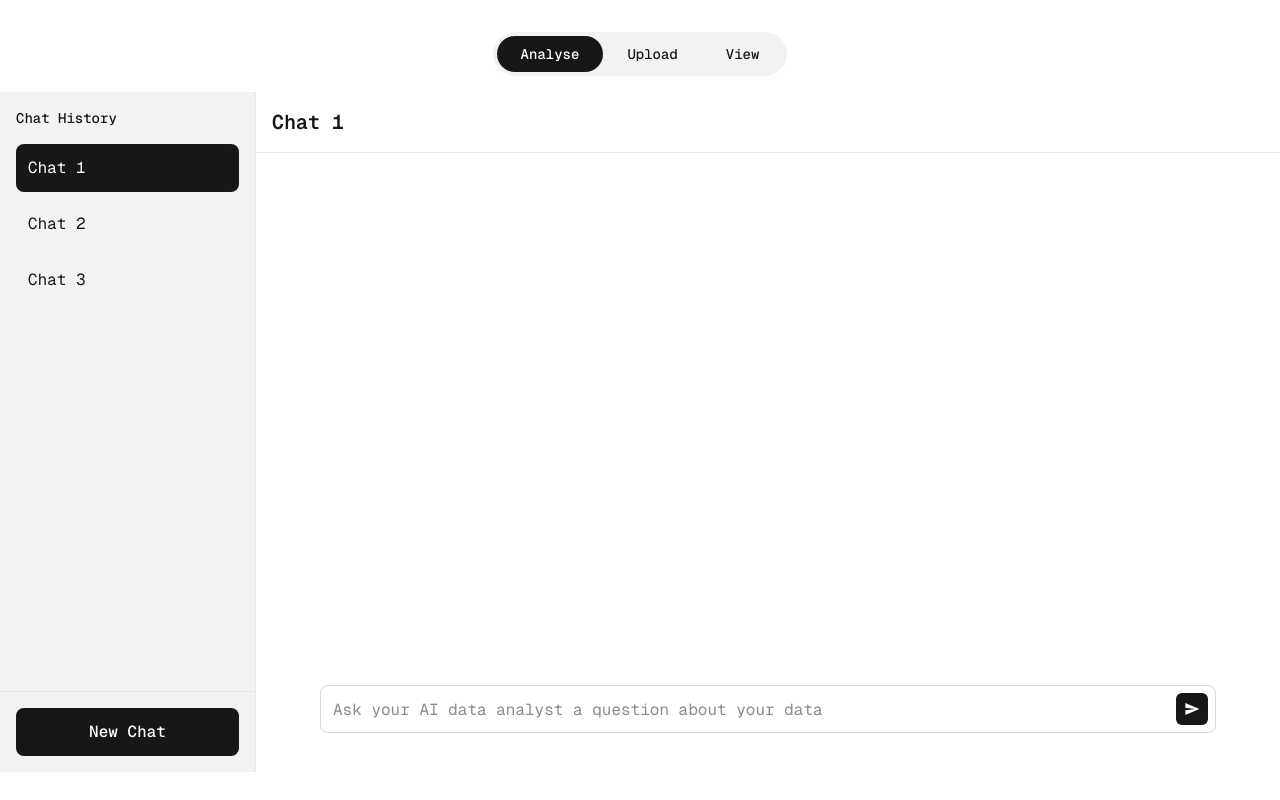
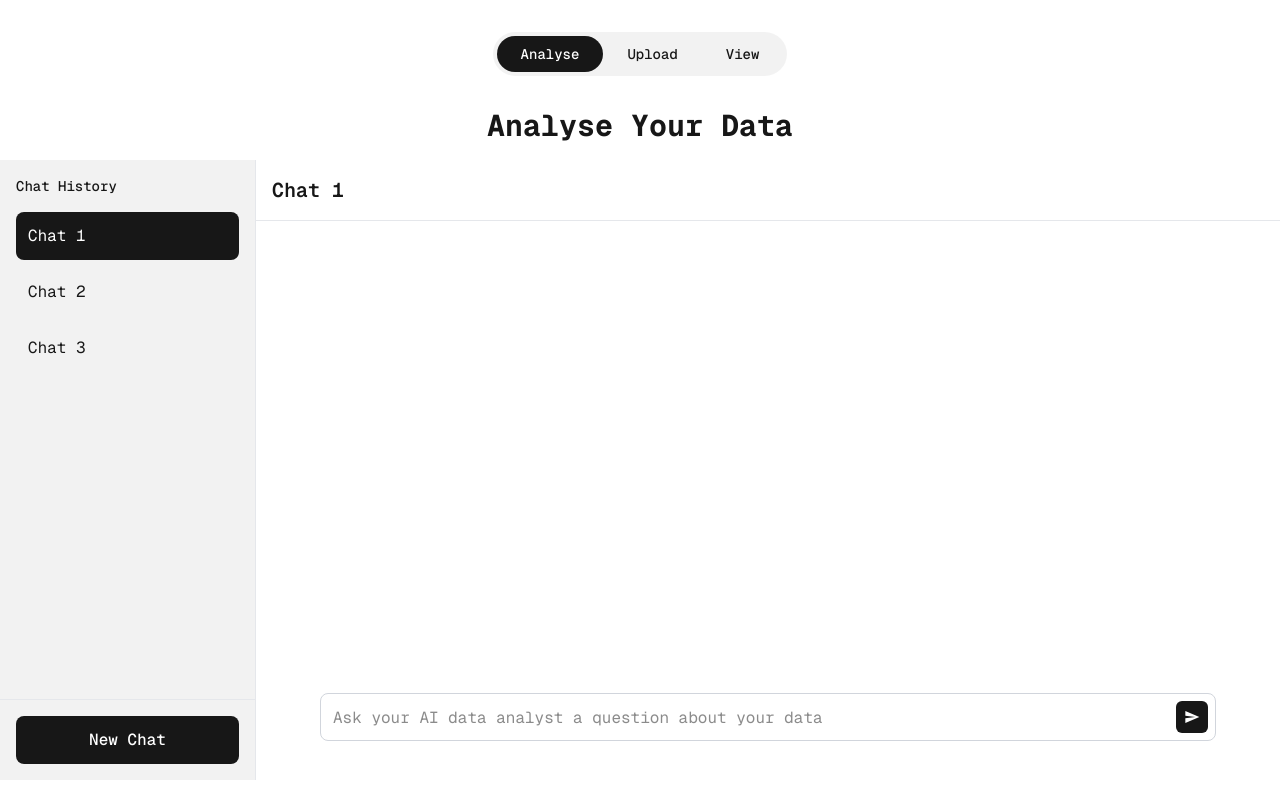
Before and after one commit to JingYuan0926/cannes, a Next.js app: page /analyse in a window 1280 px wide. Built offline with nearby package versions, Linux system fonts and the light colour scheme.

Commit message:
Added header

```diff
--- a/pages/analyse.js
+++ b/pages/analyse.js
@@ -58,8 +58,13 @@ export default function Analyse() {
         </div>
       </nav>
 
+      {/* Page Header */}
+      <div className="px-8 py-4">
+        <h1 className="text-3xl font-bold text-center">Analyse Your Data</h1>
+      </div>
+
       {/* Main Layout */}
-      <div className="flex min-h-[calc(100vh-120px)]">
+      <div className="flex min-h-[calc(100vh-180px)]">
         {/* Left Sidebar */}
         <div className="w-64 bg-black/[.05] dark:bg-white/[.06] border-r border-gray-200 dark:border-gray-700 flex flex-col">
           {/* Chat History */}
```
